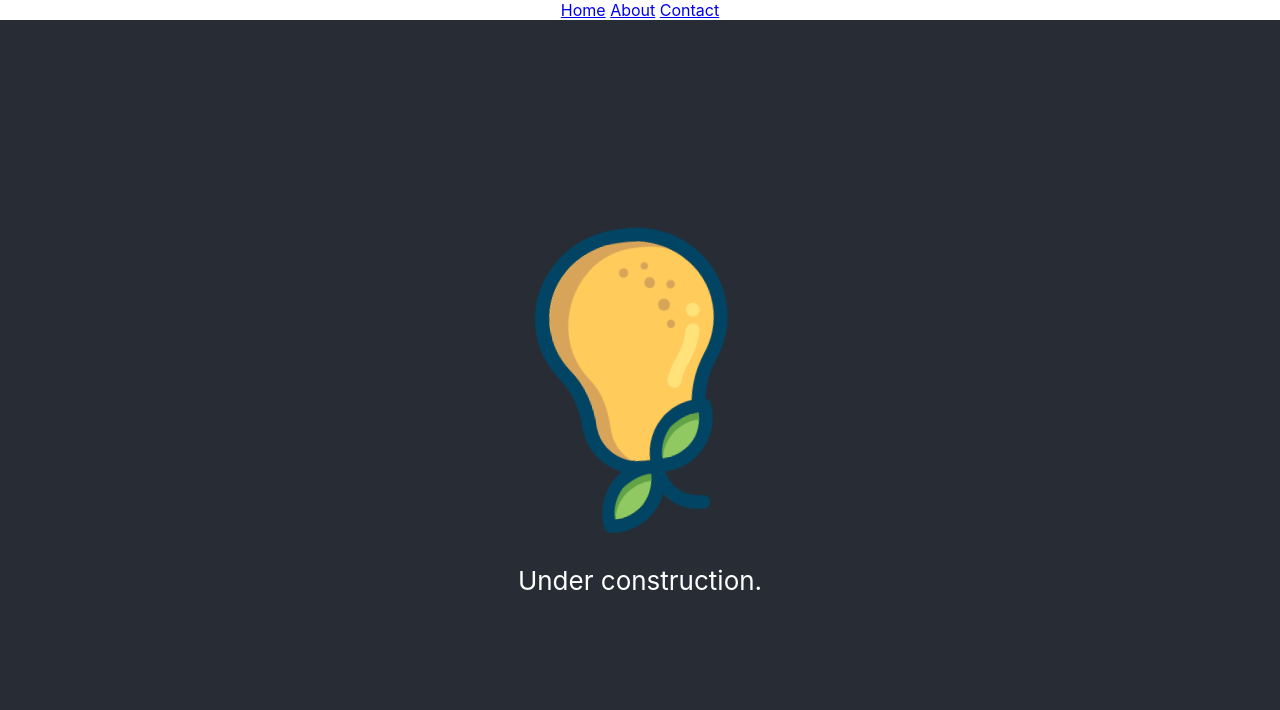
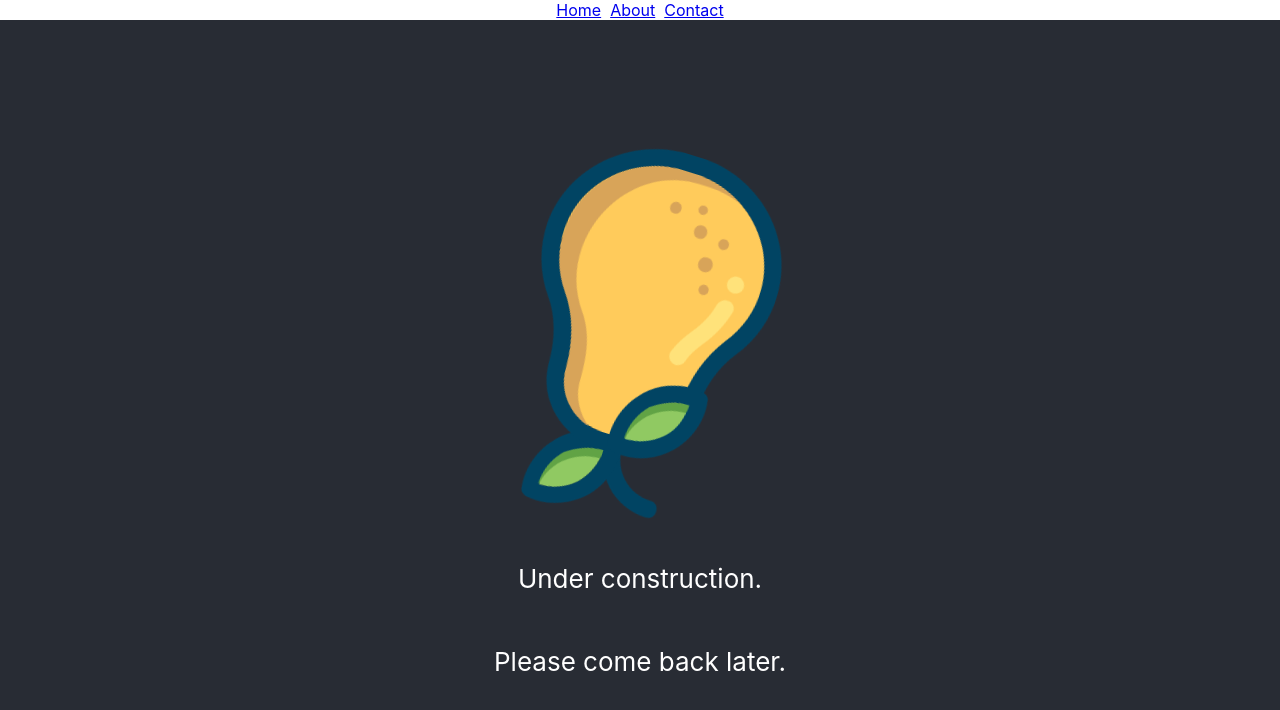
Before and after one commit to petermnhull/petermnhull.github.io, a React (Create React App) app: page /#/ in a window 1280 px wide. Shown: the top 710 px of the page. Built offline with nearby package versions, Linux system fonts and the light colour scheme.

Commit message:
Get rid of some more useless stuff; minor things

```diff
--- a/src/App.css
+++ b/src/App.css
@@ -3,13 +3,13 @@
 }
 
 .App-logo {
-  height: 40vmin;
+  height: 50vmin;
   pointer-events: none;
 }
 
 @media (prefers-reduced-motion: no-preference) {
   .App-logo {
-    animation: App-logo-spin infinite 1s linear;
+    animation: App-logo-spin infinite 10s linear;
   }
 }
 
@@ -24,10 +24,6 @@
   color: white;
 }
 
-.App-link {
-  color: #61dafb;
-}
-
 @keyframes App-logo-spin {
   from {
     transform: rotate(0deg);
--- a/src/App.js
+++ b/src/App.js
@@ -11,8 +11,8 @@ class App extends React.Component {
         <div className="App">
           <div>
             <nav>
-                <Link to="/">Home</Link>&nbsp;
-                <Link to="/about">About</Link>&nbsp;
+                <Link to="/">Home</Link>&nbsp;&nbsp;
+                <Link to="/about">About</Link>&nbsp;&nbsp;
                 <Link to="/contact">Contact</Link>
             </nav>
           </div>
--- a/src/Home.jsx
+++ b/src/Home.jsx
@@ -11,16 +11,11 @@ class Home extends React.Component {
                 <p>
                     Under construction.
                 </p>
-                <a
-                    className="App-link"
-                    href="https://reactjs.org"
-                    target="_blank"
-                    rel="noopener noreferrer"
-                >
-                </a>
+                <p>
+                Please come back later.
+                </p>
                 </header>
             </div>
-
         );
     }
 }
```
Also changed, not shown: public/manifest.json.
